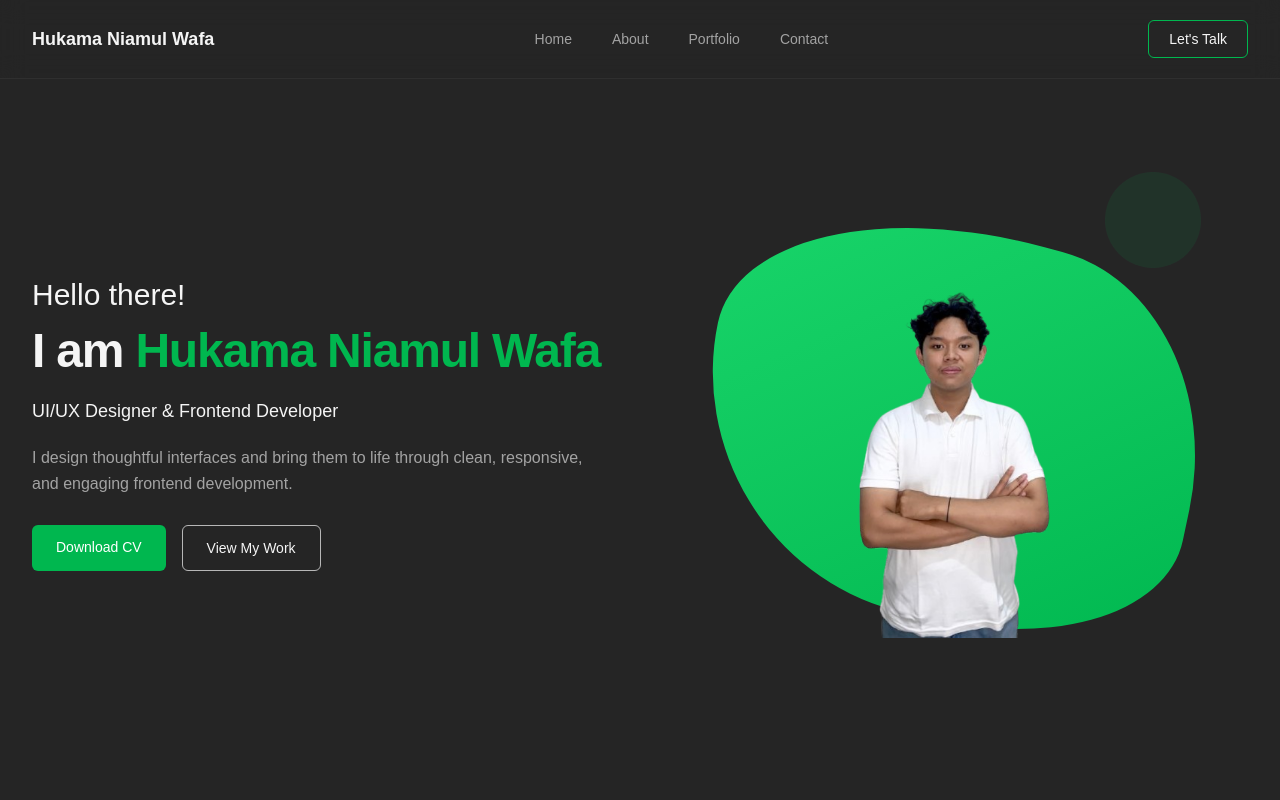
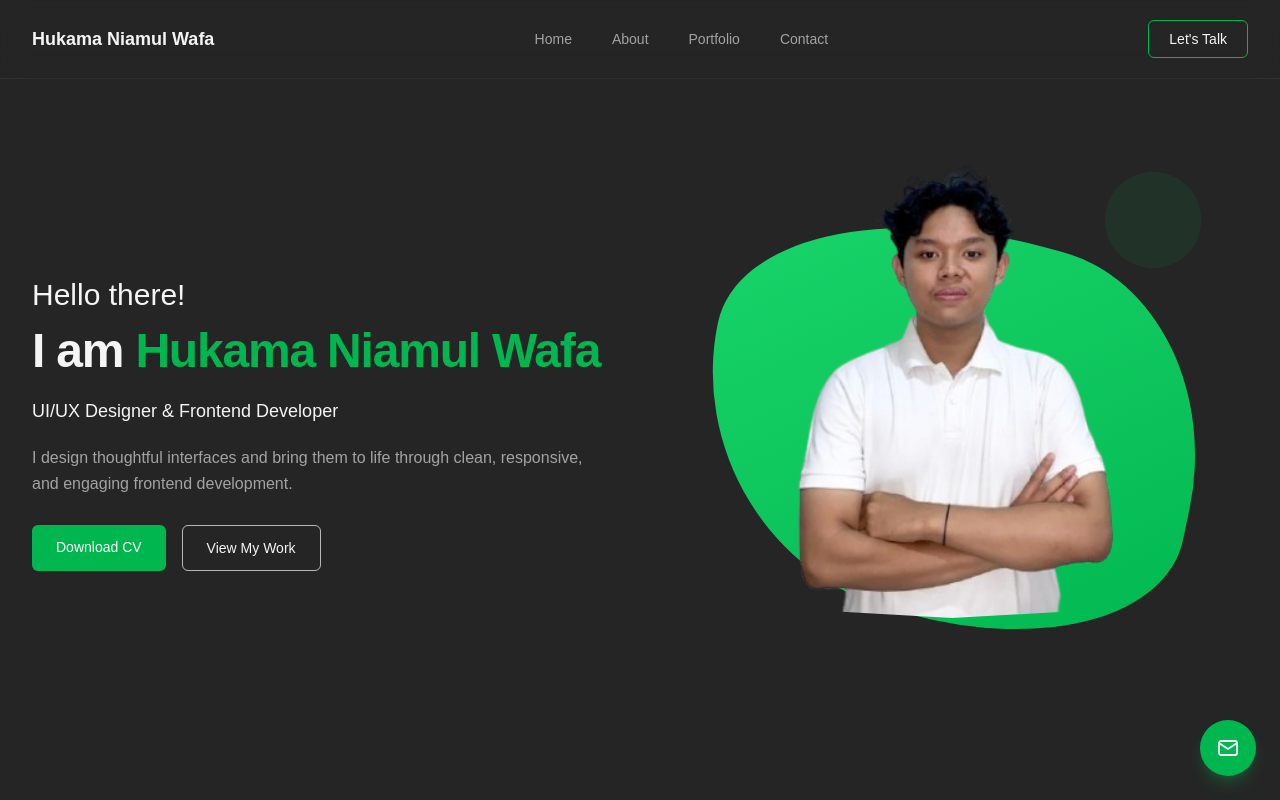
Before and after one commit to waappp/web-portfolio, a Nuxt app: page / in a window 1280 px wide. Shown: the top 800 px of the page. Built offline with nearby package versions, Linux system fonts and the light colour scheme.

Commit message:
first commit update foto lagi

```diff
--- a/app/components/Footer.vue
+++ b/app/components/Footer.vue
@@ -3,7 +3,6 @@
 
     <div class="mx-auto max-w-7xl text-center">
 
-      <!-- CTA -->
       <div class="text-center">
 
         <h2
@@ -29,19 +28,15 @@
       </div>
 
 
-      <!-- Divider -->
       <div class="mt-16 border-t border-white/10"></div>
 
 
-      <!-- Footer Bottom -->
       <div class="flex flex-col items-center justify-center gap-6 py-8 md:flex-row md:justify-between">
 
-        <!-- Copyright -->
         <p class="text-sm text-gray-400">
           © 2026 Wafa. All rights reserved.
         </p>
 
-        <!-- Social Links -->
         <div class="flex items-center justify-center gap-3">
           <a
             href="https://github.com/waappp"
@@ -106,7 +101,6 @@
           </a>
         </div>
 
-        <!-- Signature -->
         <p class="text-xs text-gray-500 text-center md:text-right">
           Wafa. · UI/UX Designer × Frontend Developer
         </p>
--- a/app/components/Hero.vue
+++ b/app/components/Hero.vue
@@ -7,19 +7,14 @@
       class="mx-auto grid min-h-[calc(100vh-80px)] w-full max-w-7xl items-center gap-8 px-6 lg:grid-cols-2 lg:px-8"
     >
 
-      <!-- ========================= -->
-      <!-- LEFT CONTENT -->
-      <!-- ========================= -->
       <div class="relative z-10 max-w-2xl">
 
-        <!-- Greeting -->
         <p
           class="mb-3 text-2xl font-light text-primary sm:text-3xl"
         >
           Hello there!
         </p>
 
-        <!-- Heading -->
         <h1
           class="text-4xl font-semibold leading-[1.1] tracking-tight text-primary sm:text-5xl lg:text-10xl"
         >
@@ -29,14 +24,12 @@
           </span>
         </h1>
 
-        <!-- Role -->
         <p
           class="mt-5 text-base font-medium text-primary sm:text-lg"
         >
           UI/UX Designer & Frontend Developer
         </p>
 
-        <!-- Description -->
         <p
           class="mt-5 max-w-xl text-sm leading-relaxed text-secondary sm:text-base"
         >
@@ -45,10 +38,8 @@
           development.
         </p>
 
-        <!-- Buttons -->
         <div class="mt-7 flex flex-wrap gap-4">
 
-          <!-- Download CV -->
           <a
             href="/CV.pdf"
             download="CV.pdf"
@@ -57,7 +48,6 @@
             Download CV
           </a>
 
-          <!-- More -->
           <a
             href="#portfolio"
             class="rounded-md border border-primary/70 px-6 py-3 text-sm font-medium text-primary transition-all duration-300 hover:-translate-y-1 hover:border-accent hover:text-accent"
@@ -68,35 +58,27 @@
         </div>
       </div>
 
-
-      <!-- ========================= -->
-      <!-- RIGHT VISUAL -->
-      <!-- ========================= -->
       <div
         class="relative flex h-[430px] items-center justify-center sm:h-[500px] lg:h-[560px]"
       >
 
-        <!-- Decorative Circle -->
         <div
           class="absolute right-[8%] top-[5%] h-16 w-16 rounded-full bg-accent/10 sm:h-20 sm:w-20 lg:h-24 lg:w-24"
         ></div>
 
 
-        <!-- VISUAL GROUP -->
         <div
           class="relative flex h-full w-full items-center justify-center"
         >
 
-          <!-- Green Abstract Background -->
           <div
             class="absolute left-1/2 top-1/2 h-[280px] w-[340px] -translate-x-1/2 -translate-y-1/2 rotate-12 skew-y-3 rounded-[63%_37%_52%_48%_/_42%_58%_38%_62%] bg-gradient-to-br from-accent-light to-accent sm:h-[340px] sm:w-[420px] lg:h-[390px] lg:w-[500px]"
           ></div>
 
-          <!-- Profile Image -->
           <img
             src="/images/profile/wafa.png"
             alt="Hukama Niamul Wafa"
-            class="relative z-10 -translate-y-7 h-[360px] w-auto object-contain sm:-translate-y-8 sm:h-[440px] lg:-translate-y-9 lg:h-[500px]"
+            class="relative z-10 -translate-y-7 h-[330px] w-auto object-contain [clip-path:polygon(0_0,100%_0,100%_96%,85%_98%,50%_100%,15%_98%,0_96%)] sm:-translate-y-8 sm:h-[400px] lg:-translate-y-9 lg:h-[460px]"
           />
 
         </div>
@@ -104,5 +86,25 @@
       </div>
 
     </div>
+
+    <a
+      href="mailto:hukamanw@gmail.com?subject=Let's%20Work%20Together"
+      aria-label="Send email"
+      title="Send email"
+      class="fixed bottom-6 right-6 z-40 flex h-14 w-14 items-center justify-center rounded-full bg-accent text-white shadow-lg shadow-accent/25 transition-all duration-300 hover:-translate-y-1 hover:bg-accent-light hover:shadow-xl hover:shadow-accent/30 focus:outline-none focus:ring-2 focus:ring-accent focus:ring-offset-2 focus:ring-offset-background"
+    >
+      <svg
+        xmlns="http://www.w3.org/2000/svg"
+        viewBox="0 0 24 24"
+        fill="none"
+        stroke="currentColor"
+        stroke-width="1.8"
+        class="h-6 w-6"
+        aria-hidden="true"
+      >
+        <rect x="3" y="5" width="18" height="14" rx="2" />
+        <path d="m3 7 9 6 9-6" />
+      </svg>
+    </a>
   </section>
 </template>
--- a/app/components/Navbar.vue
+++ b/app/components/Navbar.vue
@@ -3,7 +3,6 @@
     <nav
       class="mx-auto flex max-w-7xl items-center justify-between px-6 py-5 lg:px-8"
     >
-      <!-- Logo -->
       <NuxtLink
         to="/"
         class="text-lg font-semibold text-primary"
@@ -11,7 +10,6 @@
         Hukama Niamul Wafa
       </NuxtLink>
 
-      <!-- Desktop Navigation -->
       <div class="hidden items-center gap-10 md:flex">
         <NuxtLink
           to="/"
@@ -42,7 +40,6 @@
         </a>
       </div>
 
-      <!-- Let's Talk -->
       <a
         href="mailto:hukamanw@gmail.com?subject=Let's%20Work%20Together"
         class="hidden rounded-md border border-accent px-5 py-2 text-sm text-primary transition hover:bg-accent md:block"
--- a/app/components/Portfolio.vue
+++ b/app/components/Portfolio.vue
@@ -41,7 +41,7 @@ const projects = [
     category: 'Website',
     description:
       'A bold and modern sneaker e-commerce experience built for sneaker enthusiasts.',
-    image: '/images/portfolio/hypekicks.png',
+    image: '/images/portfolio/shoes.png',
     slug: 'hypekicksweb',
   },
 ]
@@ -64,9 +64,6 @@ const filteredProjects = computed(() => {
   >
     <div class="mx-auto max-w-7xl px-6 lg:px-8">
 
-      <!-- ========================= -->
-      <!-- HEADER -->
-      <!-- ========================= -->
       <div class="max-w-3xl">
 
         <p
@@ -91,10 +88,6 @@ const filteredProjects = computed(() => {
 
       </div>
 
-
-      <!-- ========================= -->
-      <!-- CATEGORY BUTTON -->
-      <!-- ========================= -->
       <div class="mt-8 flex flex-wrap gap-4">
 
         <button
@@ -126,9 +119,6 @@ const filteredProjects = computed(() => {
       </div>
 
 
-      <!-- ========================= -->
-      <!-- PROJECT GRID -->
-      <!-- ========================= -->
       <div
         class="mt-10 grid gap-6 md:grid-cols-2 lg:grid-cols-3"
       >
@@ -139,7 +129,6 @@ const filteredProjects = computed(() => {
           class="group overflow-hidden rounded-2xl border border-white/5 bg-card transition-all duration-300 hover:-translate-y-2 hover:border-accent/30"
         >
 
-          <!-- Image -->
           <a
             v-if="project.url"
             :href="project.url"
@@ -172,8 +161,6 @@ const filteredProjects = computed(() => {
             </div>
           </NuxtLink>
 
-
-          <!-- Content -->
           <div class="p-5">
 
             <div class="flex items-center justify-between gap-3">
@@ -235,9 +222,6 @@ const filteredProjects = computed(() => {
       </div>
 
 
-      <!-- ========================= -->
-      <!-- VIEW MORE -->
-      <!-- ========================= -->
       <div class="mt-10 flex justify-center">
 
         <NuxtLink
--- a/app/components/ToolsSkills.vue
+++ b/app/components/ToolsSkills.vue
@@ -44,7 +44,6 @@ const skills = [
   >
     <div class="mx-auto max-w-7xl px-6 lg:px-8">
 
-      <!-- Heading -->
       <div class="text-center">
 
         <h2
@@ -56,7 +55,6 @@ const skills = [
       </div>
 
 
-      <!-- Skills -->
       <div
         class="mx-auto mt-12 grid max-w-5xl grid-cols-2 gap-5 sm:grid-cols-4 lg:grid-cols-8"
       >
@@ -67,7 +65,6 @@ const skills = [
           class="group flex aspect-square items-center justify-center rounded-xl border border-white/5 bg-card p-5 shadow-lg transition-all duration-300 hover:-translate-y-2 hover:border-accent/30 hover:bg-card/80"
         >
 
-          <!-- Icon -->
           <Icon
             :icon="skill.icon"
             class="h-12 w-12 transition-transform duration-300 group-hover:scale-110 sm:h-16 sm:w-16"
```
Also changed, not shown: app/components/About.vue (+0 -19 lines), app/pages/portfolio/index.vue (+0 -19 lines), app/pages/projects/[slug].vue (+0 -32 lines), public/images/profile/wafa.png.
